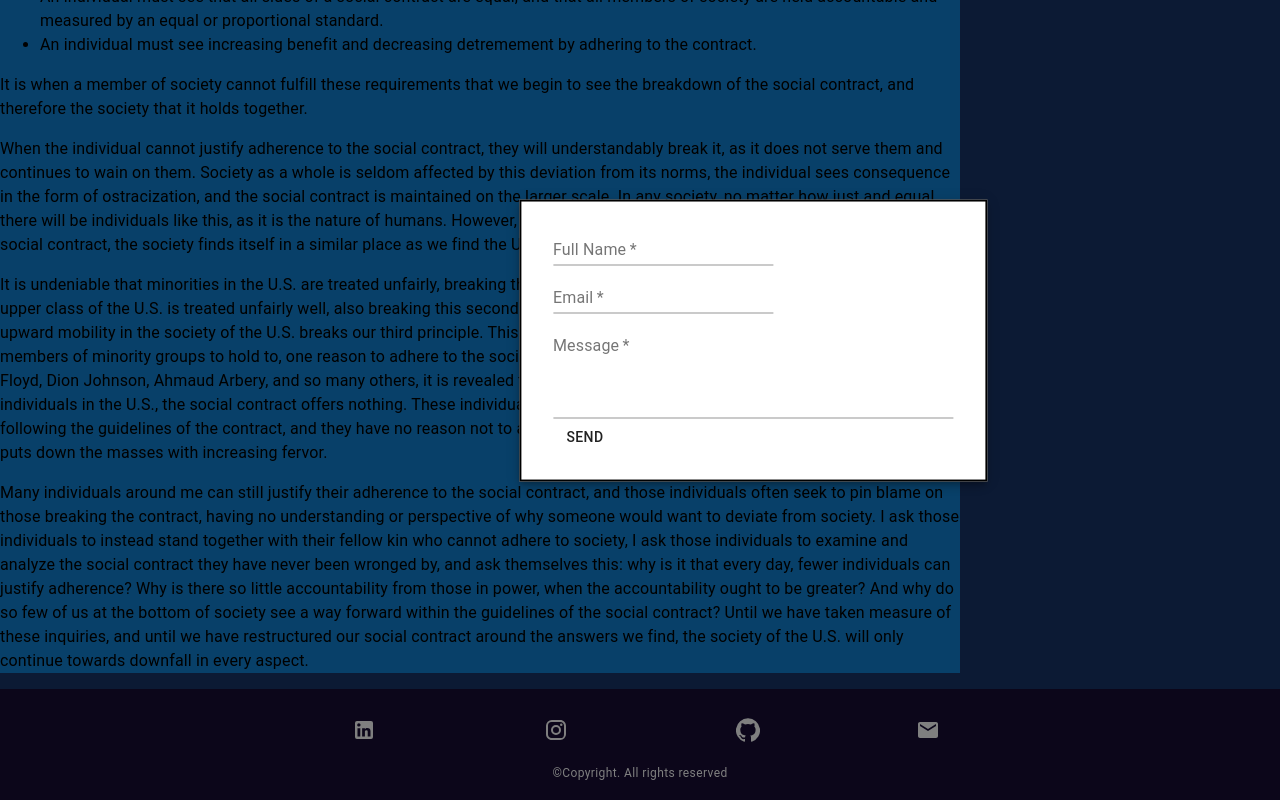
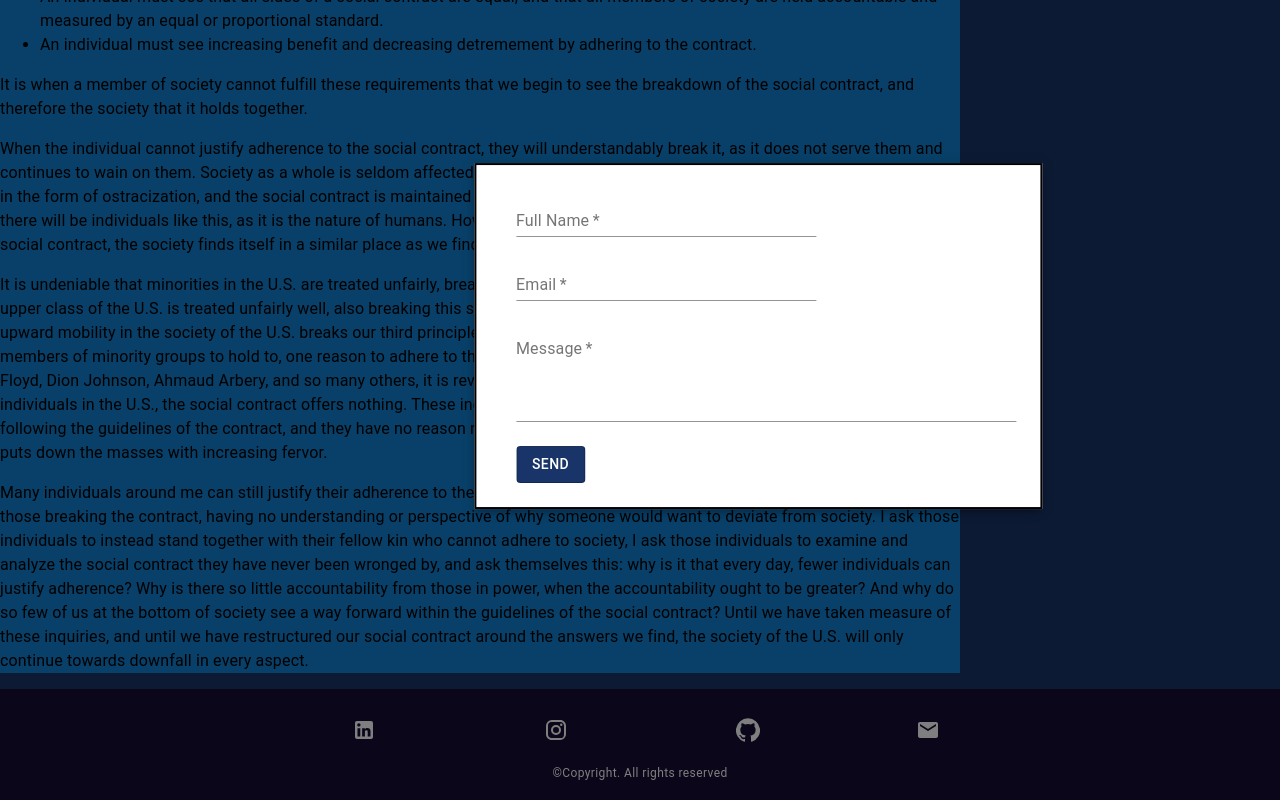
Before and after one commit to LucasAho/blog-front-end, a React (Create React App) app: page /blog in a window 1280 px wide. Both pictures are taken after a click on the button "ContactMe". Shown: the part 431-1231 px from the top of the page. Built offline with nearby package versions, Linux system fonts and the light colour scheme.

Commit message:
button color

```diff
--- a/src/components/Footer/Footer.component.js
+++ b/src/components/Footer/Footer.component.js
@@ -17,12 +17,25 @@ const useStyles = makeStyles((theme) => createStyles({
     },
     paper: {
         position: 'absolute',
-        width: 400,
+        width: 500,
         backgroundColor: theme.palette.background.paper,
         border: '2px solid #000',
         boxShadow: theme.shadows[5],
         padding: theme.spacing(2, 4, 3),
     },
+    input: {
+        width: "60%",
+        margin: '.5rem'
+    },
+    messageInput: {
+        margin: '.5rem',
+        marginBottom: '1.5rem'
+    },
+    button : {
+        marginLeft: '.5rem',
+        backgroundColor: "#193469",
+        color: "#FFF"
+    }
 }));
 
 function rand() {
@@ -55,11 +68,11 @@ export default function BlogBar() {
     const modalBody = (
         <div style={modalStyle} className={classes.paper}>
             <form name="contact" action="/contact" method="post" >
-                <input type="hidden" name="form-name" value="contact"/>
-                <TextField required label="Full Name" name="name"/>
-                <TextField required label="Email" name="email"/>
-                <TextField required fullWidth multiline rows={4} label="Message" name="message"/>
-                <Button type="submit">Send</Button>
+                <input type="hidden" name="form-name" value="contact" />
+                <TextField required className={classes.input} label="Full Name" name="name" />
+                <TextField required className={classes.input} label="Email" name="email" />
+                <TextField required className={classes.messageInput} fullWidth multiline rows={4} label="Message" name="message" />
+                <Button className={classes.button} type="submit" variant="outlined">Send</Button>
             </form>
         </div>
     );
```
Also changed, not shown: 1 other file (tests, documents, lock files or other folders).
